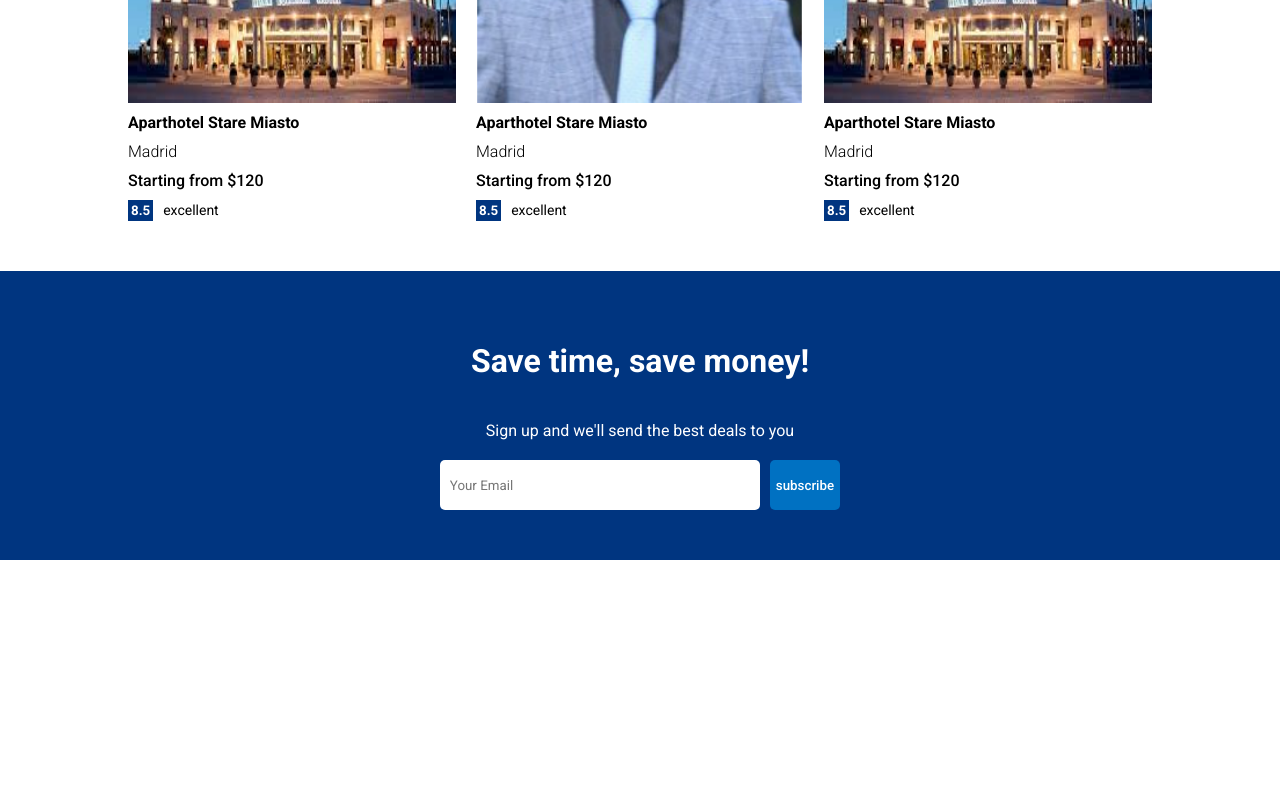
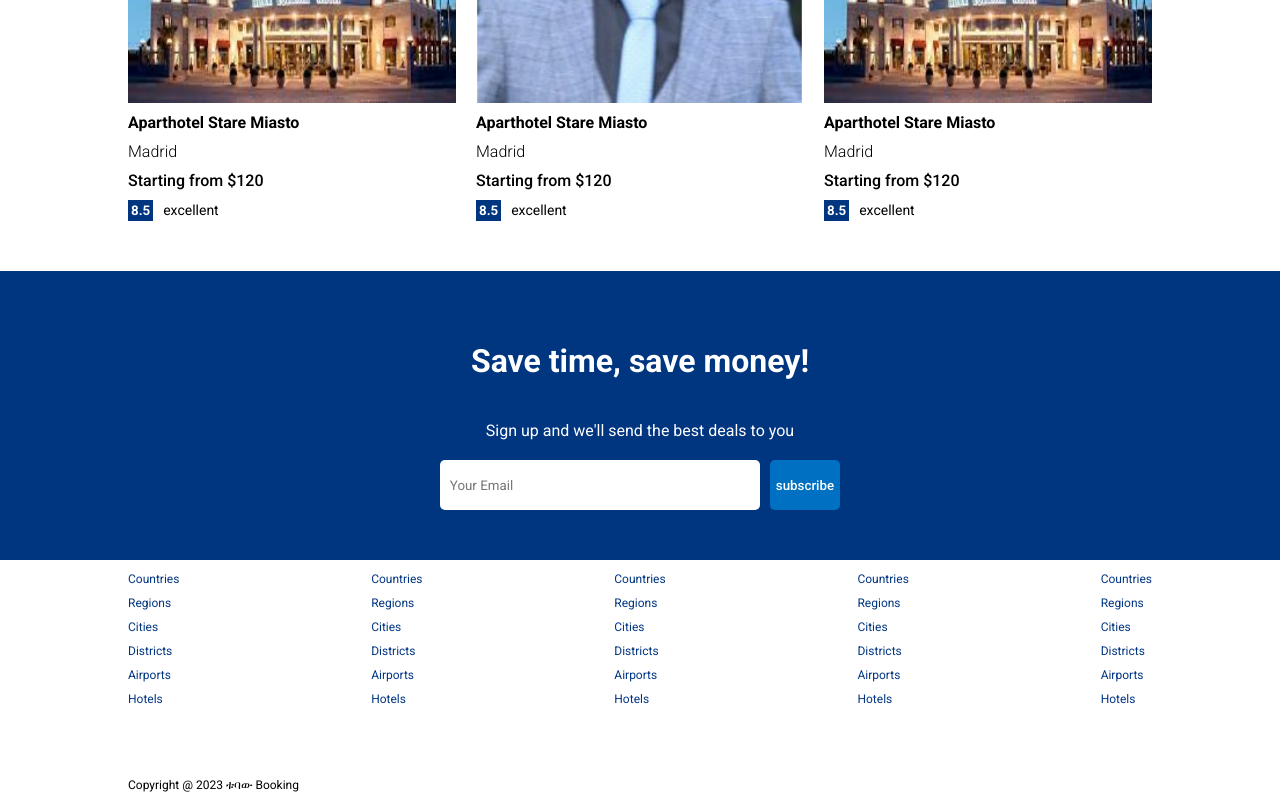
Before and after one commit to yohanes44/hotel-booking, a React (Create React App) app in the folder front/: page / in a window 1280 px wide. Shown: the part 1255-2055 px from the top of the page. Before the commit the page ends 1823 px from the top, so only its background shows below. Built offline with nearby package versions, Linux system fonts and the light colour scheme.

Commit message:
footer component completed, theme alse reflected

```diff
--- a/front/src/components/featured/featured.scss
+++ b/front/src/components/featured/featured.scss
@@ -9,7 +9,7 @@
     z-index: 1;
 
     .featuredItem{
-        color: var(--featured-featuredItem-color, white);
+        color: var(--featured-featuredItem-color);
         border-radius: 10px;
         overflow: hidden;
         height: 250px;
--- a/front/src/components/featuredProperties/featuredProperties.scss
+++ b/front/src/components/featuredProperties/featuredProperties.scss
@@ -31,8 +31,8 @@
         }
 
         .fpRating>button{
-            background-color: var(--featuredProperties-button-bgColor, #003580);
-            color: var(--featuredProperties-button-csolor,white);
+            background-color: var(--featuredProperties-button-bgColor);
+            color: var(--featuredProperties-button-color);
             border: none;
             padding: 3px;
             margin-right: 10px;
@@ -41,6 +41,7 @@
 
         .fpRating>span{
             font-size: 14px;
+
         }
 
     }
--- a/front/src/components/footer/Footer.jsx
+++ b/front/src/components/footer/Footer.jsx
@@ -1,4 +1,8 @@
 import React from 'react'
+
+
+
+import "./footer.scss"
 
 export default function Footer() {
   return (
@@ -12,7 +16,40 @@ export default function Footer() {
             <li className="fListItem">Airports</li>
             <li className="fListItem">Hotels</li>
         </ul>
+        <ul className="fList">
+            <li className="fListItem">Countries</li>
+            <li className="fListItem">Regions</li>
+            <li className="fListItem">Cities</li>
+            <li className="fListItem">Districts</li>
+            <li className="fListItem">Airports</li>
+            <li className="fListItem">Hotels</li>
+        </ul>
+        <ul className="fList">
+            <li className="fListItem">Countries</li>
+            <li className="fListItem">Regions</li>
+            <li className="fListItem">Cities</li>
+            <li className="fListItem">Districts</li>
+            <li className="fListItem">Airports</li>
+            <li className="fListItem">Hotels</li>
+        </ul>
+        <ul className="fList">
+            <li className="fListItem">Countries</li>
+            <li className="fListItem">Regions</li>
+            <li className="fListItem">Cities</li>
+            <li className="fListItem">Districts</li>
+            <li className="fListItem">Airports</li>
+            <li className="fListItem">Hotels</li>
+        </ul>
+        <ul className="fList">
+            <li className="fListItem">Countries</li>
+            <li className="fListItem">Regions</li>
+            <li className="fListItem">Cities</li>
+            <li className="fListItem">Districts</li>
+            <li className="fListItem">Airports</li>
+            <li className="fListItem">Hotels</li>
+        </ul>
       </div>
+      <div className="fText">Copyright @ 2023 ቱባው  Booking </div>
     </div>
   )
 }
--- a/front/src/components/footer/footer.scss
+++ b/front/src/components/footer/footer.scss
@@ -0,0 +1,25 @@
+
+
+.footer{
+    width: 100%;
+    max-width: 1024px;
+    font-size: 12px;
+
+    .fLists{
+        display: flex;
+        width: 100%;
+        justify-content: space-between;
+        margin-bottom: 50px;
+
+        .fList{
+            list-style: none;
+            padding: 0;
+
+            .fListItem{
+                margin-bottom: 10px;
+                color: var(--featured-footer-fListItem-color, #003580);
+                cursor: pointer;
+            }
+        }
+    }
+}
--- a/front/src/components/mailList/mailList.scss
+++ b/front/src/components/mailList/mailList.scss
@@ -3,8 +3,8 @@
 .mail{
     width: 100%;
     margin-top: 50px;
-    background-color: var(--mailList-mail-bgColor, #003580);
-    color: var(--mailList-mail-color, white);
+    background-color: var(--mailList-mail-bgColor);
+    color: var(--mailList-mail-color);
     display: flex;
     flex-direction: column;
     align-items: center;
@@ -23,8 +23,8 @@
 
     .mailInputContainer>button{
         height: 50px;
-        background-color: var(--mailList-mailInputContainer-bgC, #0071c2);
-        color: var(--mailList-mailInputContainer-color, white);
+        background-color: var(--mailList-mailInputContainer-button-bgC);
+        color: var(--mailList-mailInputContainer-button-color);
         font-weight: 500;
         border: none;
         border-radius: 5px;
--- a/front/src/pages/home/Home.jsx
+++ b/front/src/pages/home/Home.jsx
@@ -9,6 +9,7 @@ import Featured from "../../components/featured/Featured";
 import PropertyList from "../../components/propertyList/PropertyList";
 import FeaturedProperties from "../../components/featuredProperties/FeaturedProperties";
 import MailList from "../../components/mailList/MailList";
+import Footer from "../../components/footer/Footer";
 
 export const ThemeContext = createContext({
   theme: null,
@@ -16,7 +17,7 @@ export const ThemeContext = createContext({
 });
 
 export default function Home() {
-  const [theme, setTheme] = useState("white");
+  const [theme, setTheme] = useState("blue");
 
   return (
     <ThemeContext.Provider value={{ theme, setTheme }}>
@@ -30,6 +31,7 @@ export default function Home() {
           <h1 className="homeTitle">Browse by propery type</h1>
           <FeaturedProperties />
           <MailList />
+          <Footer />
         </div>
       </div>
     </ThemeContext.Provider>
--- a/front/src/theme.scss
+++ b/front/src/theme.scss
@@ -2,9 +2,14 @@
     font-family: 'Roboto', sans-serif;
 }
 
+
+
+
+
 .blue{
 
     --themeChange: #fabb02;
+
 
     --navbar-backgroundColor: #003580;
     --navbar-navContainer-color: white;
@@ -17,23 +22,35 @@
     --header-active-ListItem-border: 1px solid white;
     --header-button-backgroundColor: #0071c3;
     --header-button-color: white;
-
-
     --header-headerSearch-backgroundColor: white;
     --header-headerSearch-border: 3px solid #fabb02;
-
     --header-headerIcon-color: lightgray;
     --header-headerSearchText-color: lightgray;
-
     --header-options-background-color: white;
     --header-options-color: gray;
-
     --header-optionCounter-color: black;
     --header-counterButton-border: "1px solid #0071c2";
     --header-counterButton-backgroundColor: white;
 
 
+
+    --featured-featuredItem-color: white;
+
+
+    --featuredProperties-button-bgColor: #003580;
+    --featuredProperties-button-color: white;
+
+
+    --mailList-mail-bgColor:  #003580;
+    --mailList-mail-color: white;
+    --mailList-mailInputContainer-button-bgC: #0071c2;
+    --mailList-mailInputContainer-button-color: white;
+
+
+
+
 }
+
 
 
 .white{
@@ -67,4 +84,18 @@
     --header-counterButton-backgroundColor: white;
 
 
+    --featured-featuredItem-color: white;
+
+
+    --featuredProperties-button-bgColor: #fabb02;
+    --featuredProperties-button-color: darkblue;
+
+
+    --mailList-mail-bgColor:  #fabb02;
+    --mailList-mail-color: darkblue;
+    --mailList-mailInputContainer-button-bgC: white;
+    --mailList-mailInputContainer-button-color: darkblue;
+
+
+
 }
```
